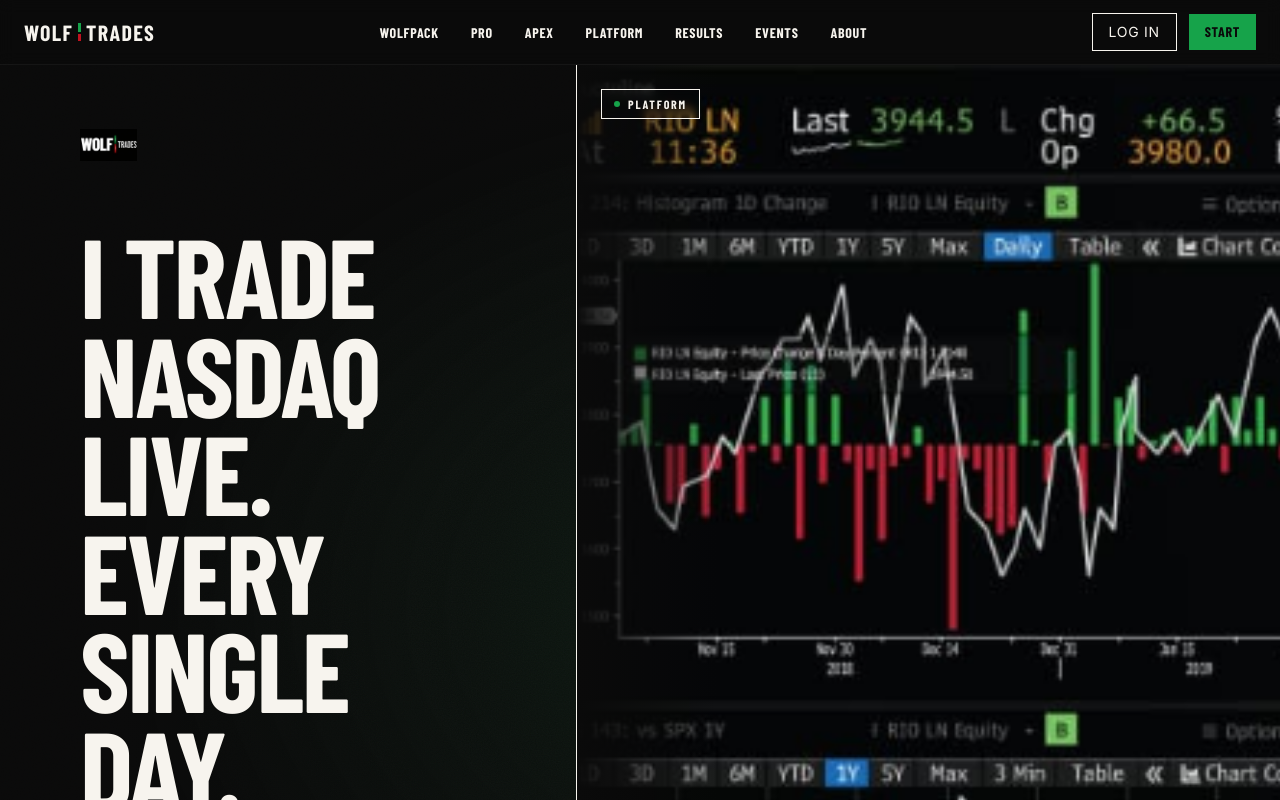
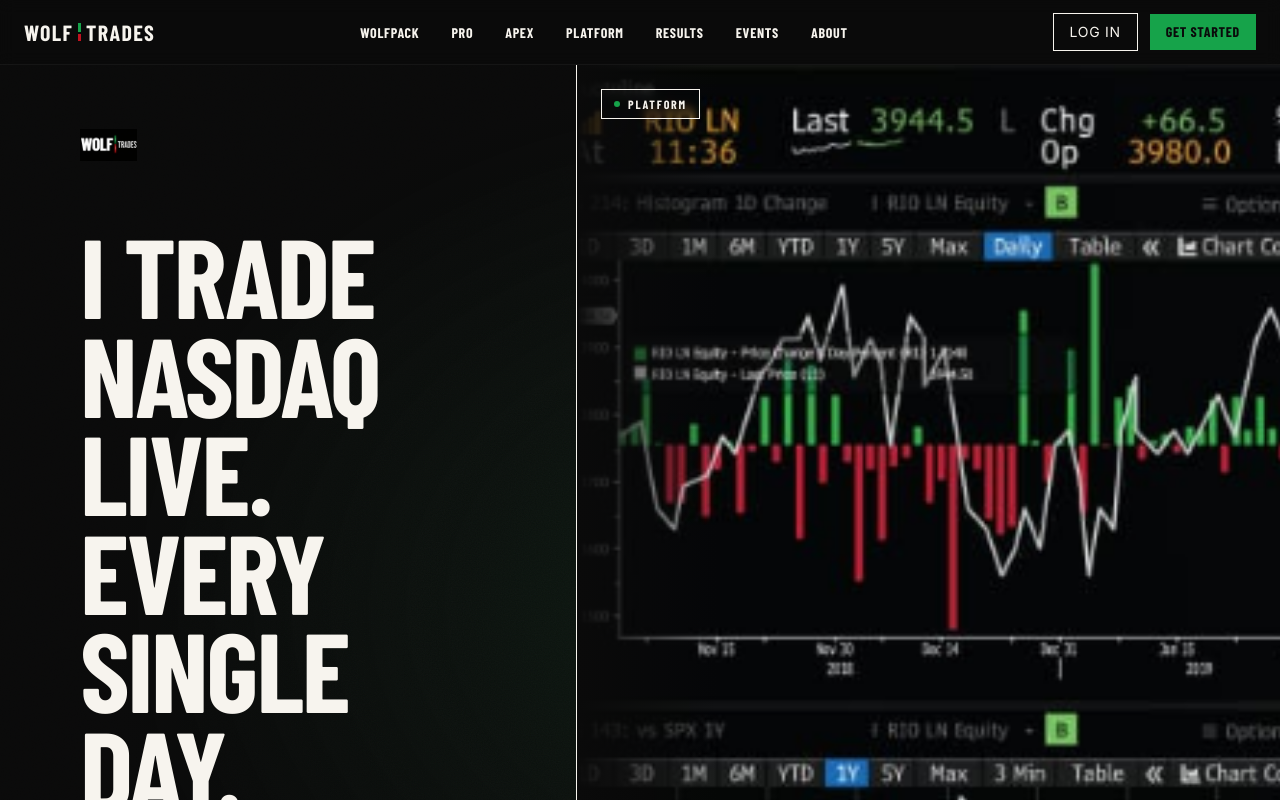
Before and after one commit to rolandwolf86/wolftrades-marketing, a Next.js app: page / in a window 1280 px wide. Shown: the top 800 px of the page. Built offline with nearby package versions, Linux system fonts and the light colour scheme; no server answers; a web font is replaced by a local one.

Commit message:
fix: rename START to GET STARTED in nav CTA

```diff
--- a/components/layout/Header.tsx
+++ b/components/layout/Header.tsx
@@ -100,7 +100,7 @@
             href={START_FREE_URL}
             className="inline-flex bg-bull px-4 py-2 font-display text-sm uppercase tracking-wider text-black transition-all duration-150 ease-out hover:bg-[#1fc35a] active:scale-[0.98] motion-reduce:active:scale-100"
           >
-            Start
+            Get Started
           </Link>
         </div>
 
--- a/components/layout/MobileMenu.tsx
+++ b/components/layout/MobileMenu.tsx
@@ -110,7 +110,7 @@
               href={START_FREE_URL}
               className="flex min-h-[48px] w-full items-center justify-center bg-bull px-6 py-3 font-display text-sm uppercase tracking-wider text-black transition-opacity hover:opacity-90"
             >
-              Start
+              Get Started
             </Link>
           </div>
         </nav>
```
